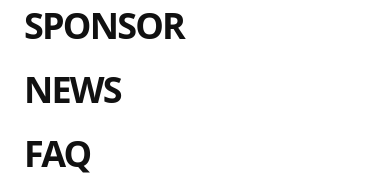
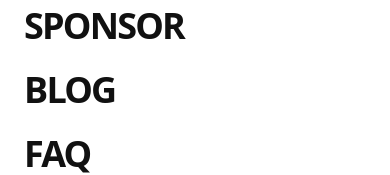
Before and after one commit to Emmanuelasika/YOSHRECYCLE, a Next.js app: page /about in a window 390 px wide. Both pictures are taken after a click on the button "MENU". Shown: the part 298-473 px from the top of the page. Built offline with nearby package versions, Linux system fonts and the light colour scheme.

Commit message:
Rename News navigation link to Blog

```diff
--- a/src/components/ui/Navigation.tsx
+++ b/src/components/ui/Navigation.tsx
@@ -48,7 +48,7 @@ export function Navigation() {
                     <Link href="/about" className="hover:text-[#63C14B] transition-colors">About</Link>
                     <Link href="/team" className="hover:text-[#63C14B] transition-colors">Team</Link>
                     <Link href="/sponsor" className="hover:text-[#63C14B] transition-colors">Sponsor</Link>
-                    <Link href="/blog" className="hover:text-[#63C14B] transition-colors">News</Link>
+                    <Link href="/blog" className="hover:text-[#63C14B] transition-colors">Blog</Link>
                     <Link href="/faq" className="hover:text-[#63C14B] transition-colors">FAQ</Link>
                     <Link href="/contact" className="hover:text-[#63C14B] transition-colors">Contact</Link>
                 </nav>
@@ -84,7 +84,7 @@ export function Navigation() {
                         { name: "About", href: "/about" },
                         { name: "Team", href: "/team" },
                         { name: "Sponsor", href: "/sponsor" },
-                        { name: "News", href: "/blog" },
+                        { name: "Blog", href: "/blog" },
                         { name: "FAQ", href: "/faq" },
                         { name: "Contact", href: "/contact" }
                     ].map((item, i) => (
```
